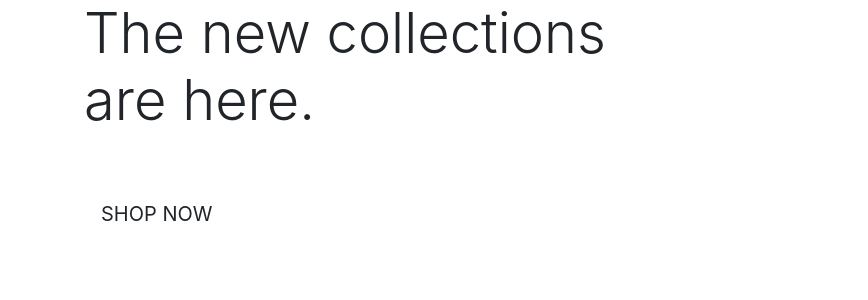
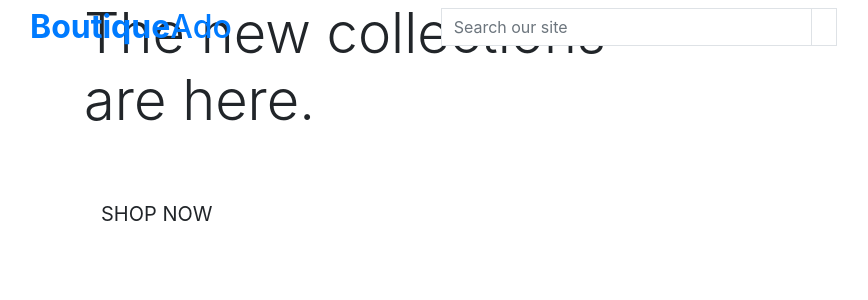
Before and after one commit to Joe2308/Boutique-ado-joe, a Django app: page / in a window 1280 px wide. Shown: the top 300 px of the page, without its empty margins (1-869 px from the left). Run offline with Django 3.2, Linux system fonts and the light colour scheme.

Commit message:
Header content added in base.html

```diff
--- a/templates/base.html
+++ b/templates/base.html
@@ -37,7 +37,36 @@
 </head>
 
 <body>
-    <header class="container-fluid fixed-top"></header>
+    <header class="container-fluid fixed-top">
+        <div class="row">
+            <div class="col-12 col-lg-4 my-auto py-1 py-lg-0 text-center text-lg-left">
+                <a href="{% url 'home' %}" class="nav-link main-logo-link">
+                    <h2 class="logo-font text-black my-0"><strong>Boutique</strong>Ado</h2>
+                </a>
+            </div>
+            <div class="col-12 col-lg-4 my-auto py-1 py-lg-0">
+                <form method="GET" action="">
+                    <div class="input-group w-100">
+                        <input type="text" class="form-control border border-black rounded-0" type="text" name="q"
+                            placeholder="Search our site">
+                        <div class="input-group-append">
+                            <button class="form-control btn btn-black border border-black rounded-0" type="submit">
+                                <span class="icon">
+                                    <i class="fa-fas-search"></i>
+                                </span>
+                            </button>
+                        </div>
+                    </div>
+                </form>
+            </div>
+            <div class="col-12 col-lg-4 my-auto py-1 py-lg-0">
+                <ul class="list-inline list-unstyled text-center text-lg-right my-0">
+                    <li class="list-inline-item dropdown"></li>
+                    <li class="list-inline-item"></li>
+                </ul>
+            </div>
+        </div>
+    </header>
 
     {% if messages %}
         <div class="message-container"></div>
```
